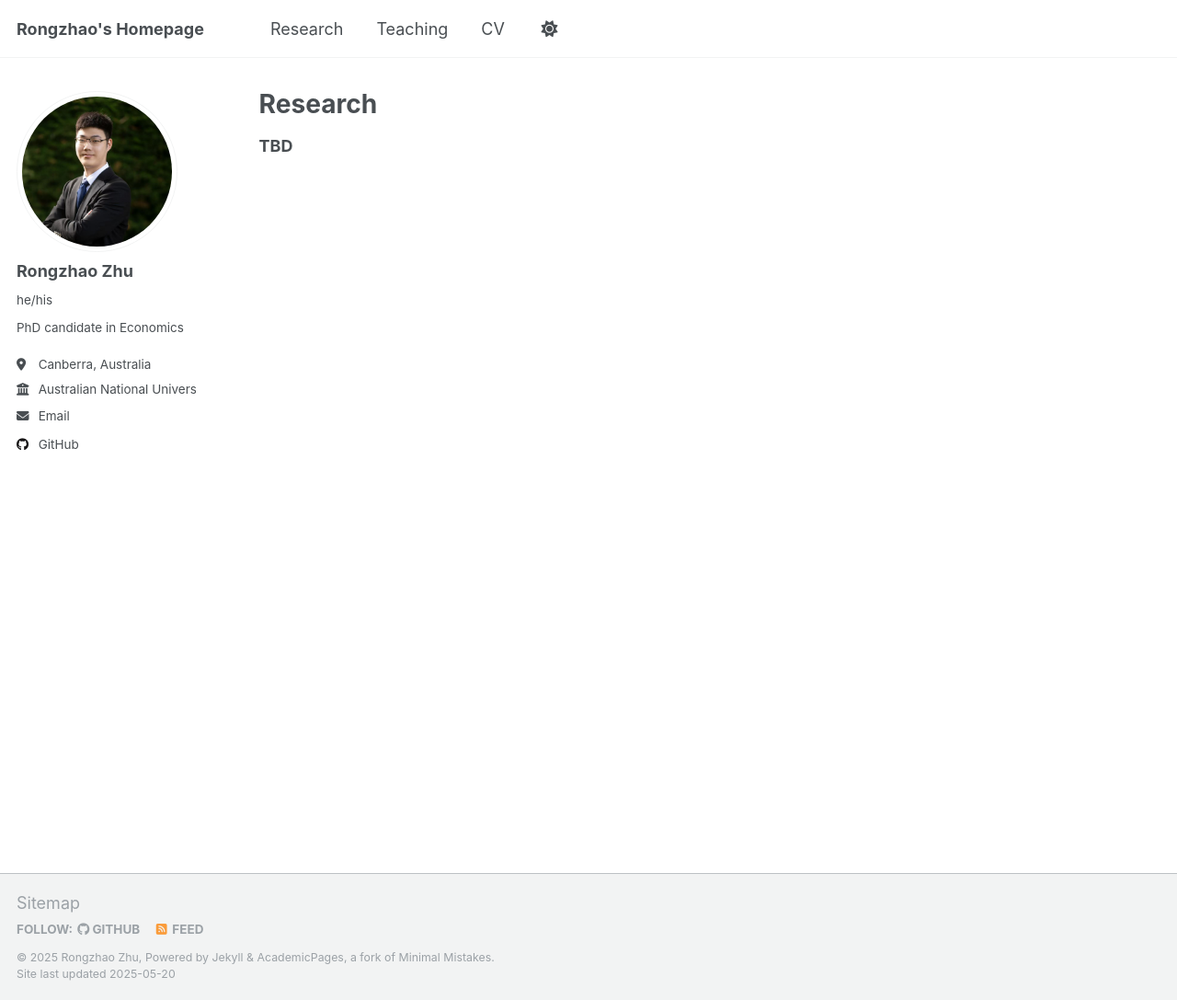
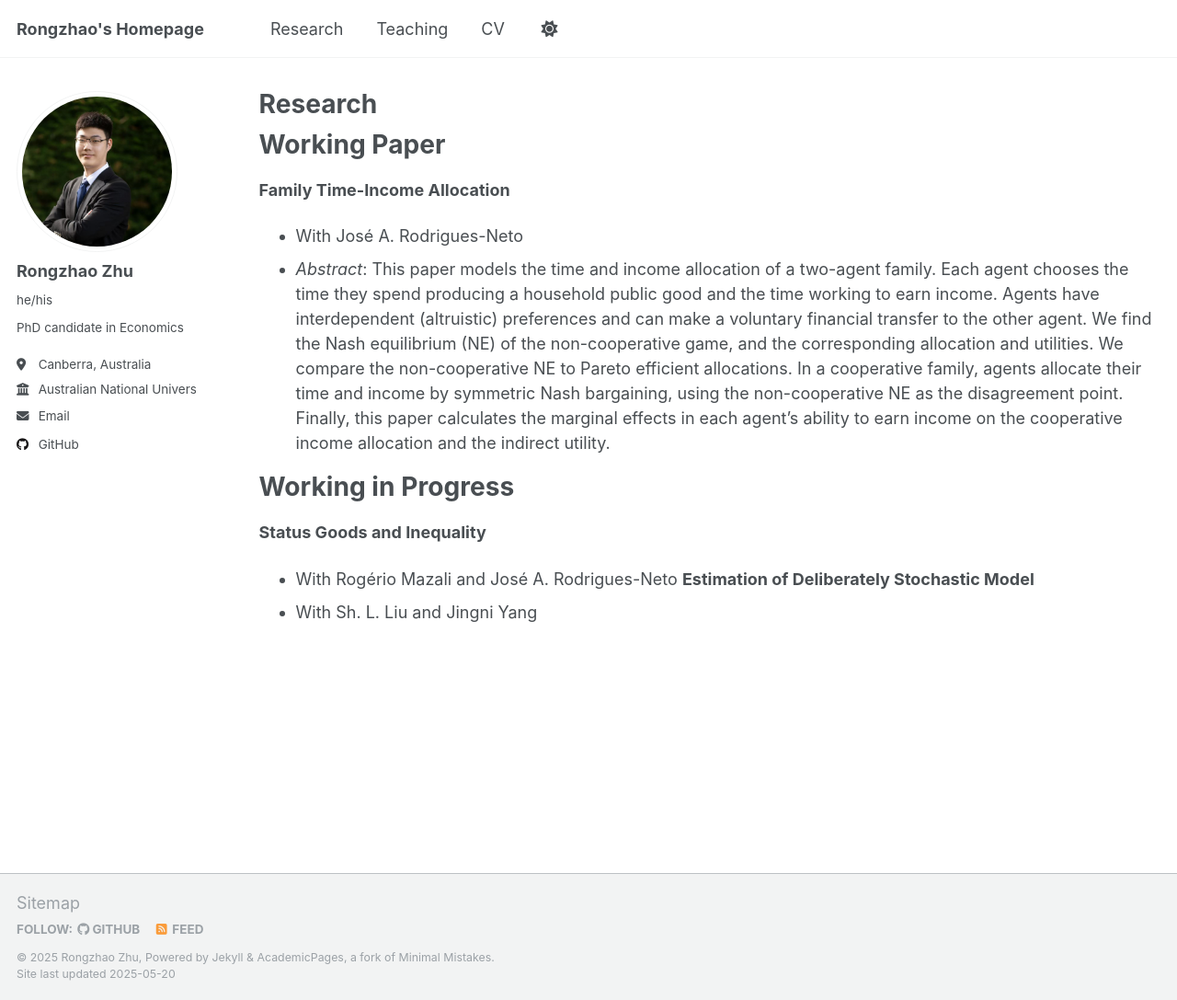
Before and after one commit to Roongzhao/roongzhao.github.io, a Jekyll site: the page built from _pages/research.md, in a window 1280 px wide and 1087 px high. Shown: the whole window at 92% size. Built offline with Jekyll 4.4.1, drawn with Linux system fonts in a browser that asks for light colours.

Commit message:
first draft for teaching research presentation.

```diff
--- a/_data/navigation.yml
+++ b/_data/navigation.yml
@@ -18,10 +18,10 @@ main:
   #   url: /teaching/
 
   - title: "Research"
-    url: /research/ #using a single page rather than the fancy function from the template. The related .md file is in "temp".
+    url: /research/ #using a single page rather than the fancy function from the template. The related .md file is "research.md" in "_pages".
 
   - title: "Teaching"
-    url: /teachingtemp/ #using a single page rather than the fancy function from the template. The related .md file is in "temp".
+    url: /teach/ #using a single page rather than the fancy function from the template. The related .md file is "teach.md" in "_pages".
 
   - title: "CV"
     url: /cv/
--- a/_pages/research.md
+++ b/_pages/research.md
@@ -7,4 +7,13 @@ author_profile: true
 
 {% include base_path %}
 
-**TBD**
+# Working Paper
+**Family Time-Income Allocation**
+- With José A. Rodrigues-Neto
+- *Abstract*: This paper models the time and income allocation of a two-agent family. Each agent chooses the time they spend producing a household public good and the time working to earn income. Agents have interdependent (altruistic) preferences and can make a voluntary financial transfer to the other agent. We find the Nash equilibrium (NE) of the non-cooperative game, and the corresponding allocation and utilities. We compare the non-cooperative NE to Pareto efficient allocations. In a cooperative family, agents allocate their time and income by symmetric Nash bargaining, using the non-cooperative NE as the disagreement point. Finally, this paper calculates the marginal effects in each agent's ability to earn income on the cooperative income allocation and the indirect utility.
+
+# Working in Progress
+**Status Goods and Inequality**
+- With Rogério Mazali and José A. Rodrigues-Neto
+**Estimation of Deliberately Stochastic Model**
+- With Sh. L. Liu and Jingni Yang
```
Also changed, not shown: Gemfile (+7 -8 lines), _pages/presentation.md (added, +19 -0 lines), _pages/teach.md (added, +18 -0 lines), _pages/teachingtemp.md (deleted, +0 -12 lines).
